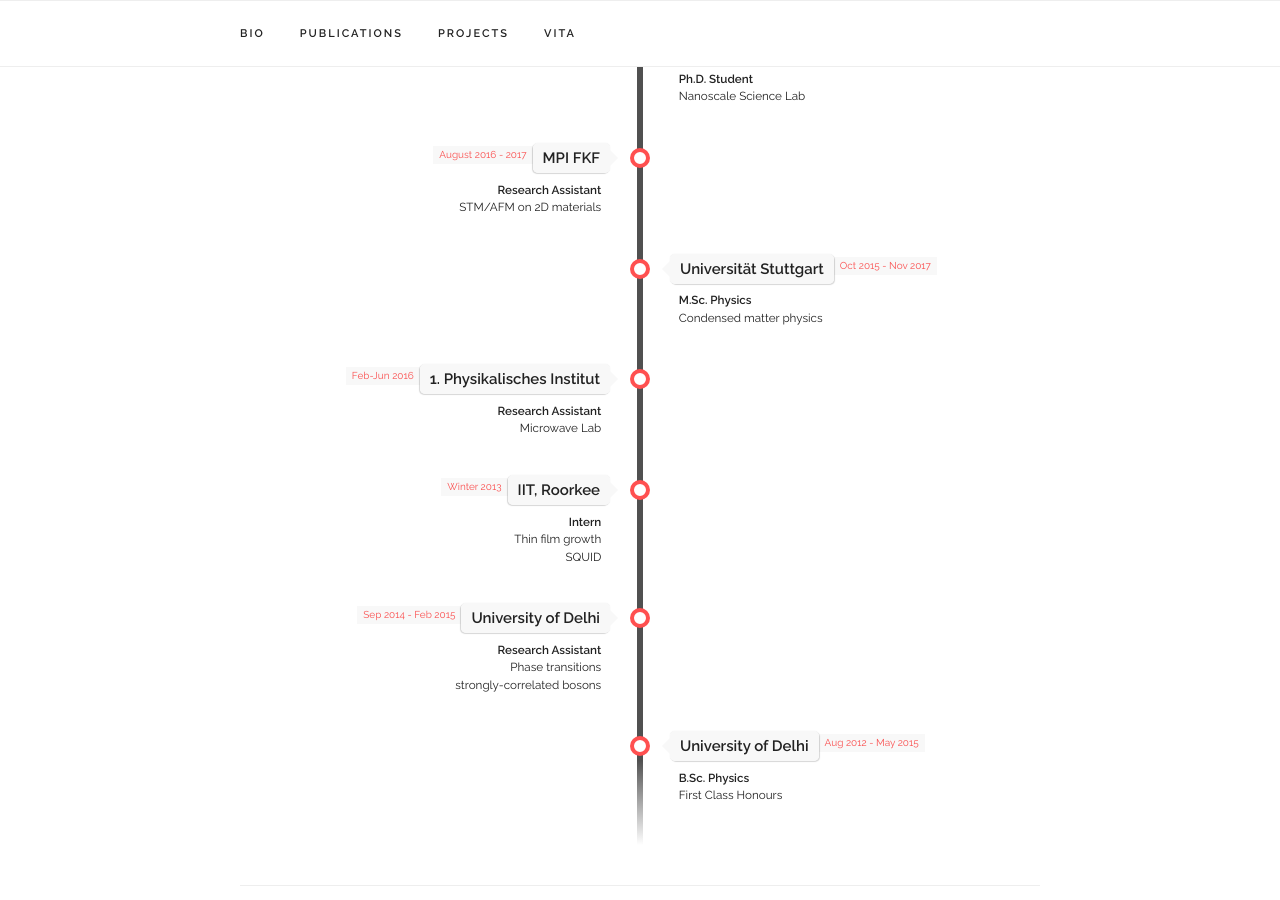
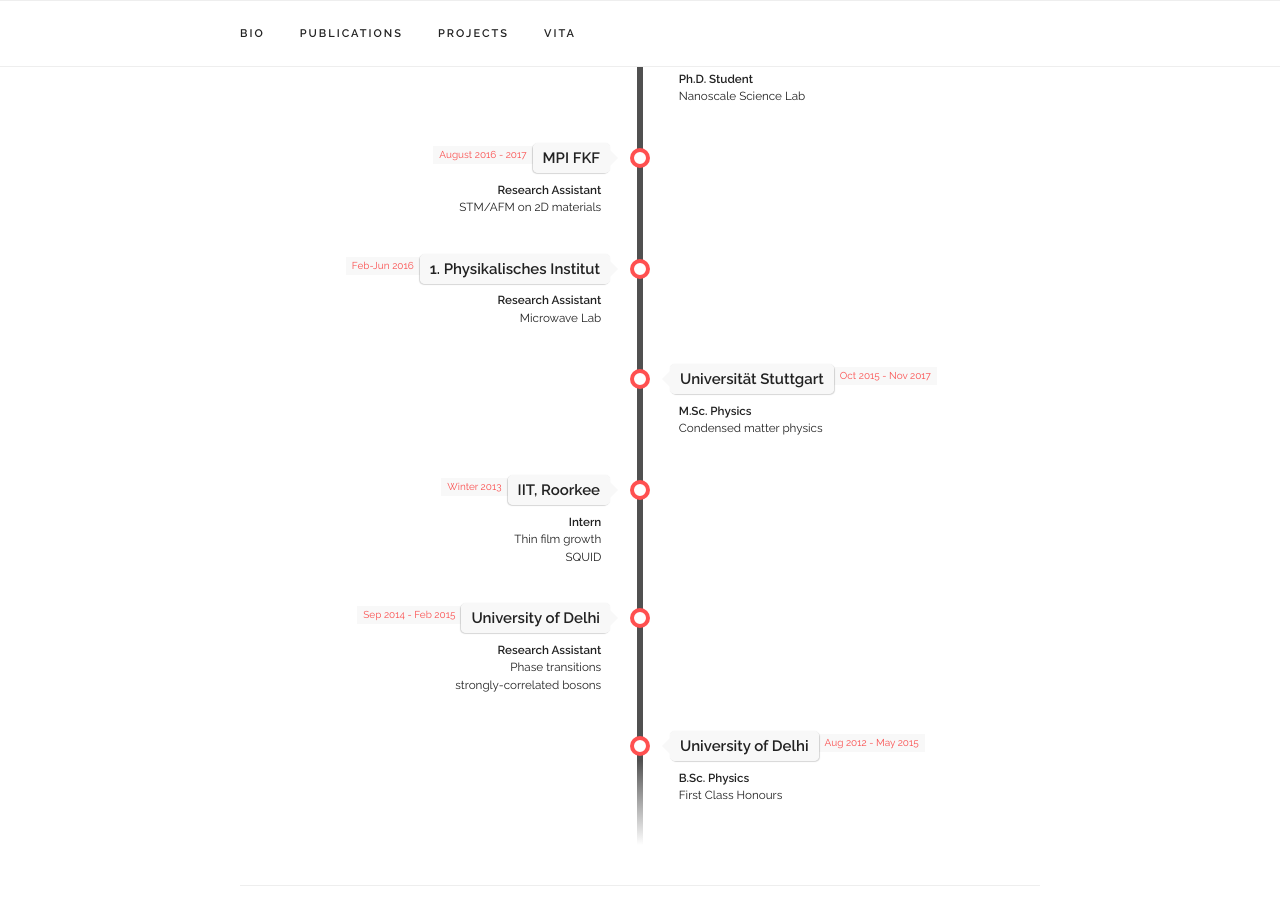
Before and after one commit to abhishekgrewal/abhishekgrewal.github.io, a Jekyll site: the page built from index.html, in a window 1280 px wide and 900 px high, scrolled down 1815 px. Built offline with Jekyll 4.4.1, drawn with Linux system fonts in a browser that asks for light colours; some web fonts are replaced; part of the change alters nothing that is shown.

```diff
--- a/_data/experience.yaml
+++ b/_data/experience.yaml
@@ -24,17 +24,17 @@ experiences:
   subtitle: "STM/AFM on 2D materials"
   category: "work"
 
+- place: "1. Physikalisches Institut"
+  time: "Feb-Jun 2016"
+  title: "Research Assistant"
+  subtitle: "Microwave Lab"
+  category: "work"
+
 - place: "Universität Stuttgart"
   time: "Oct 2015 - Nov 2017"
   title: "M.Sc. Physics"
   subtitle: "Condensed matter physics"
   category: "school"
-
-- place: "1. Physikalisches Institut"
-  time: "Feb-Jun 2016"
-  title: "Research Assistant"
-  subtitle: "Microwave Lab"
-  category: "work"
 
 - place: "IIT, Roorkee"
   time: "Winter 2013"
```
